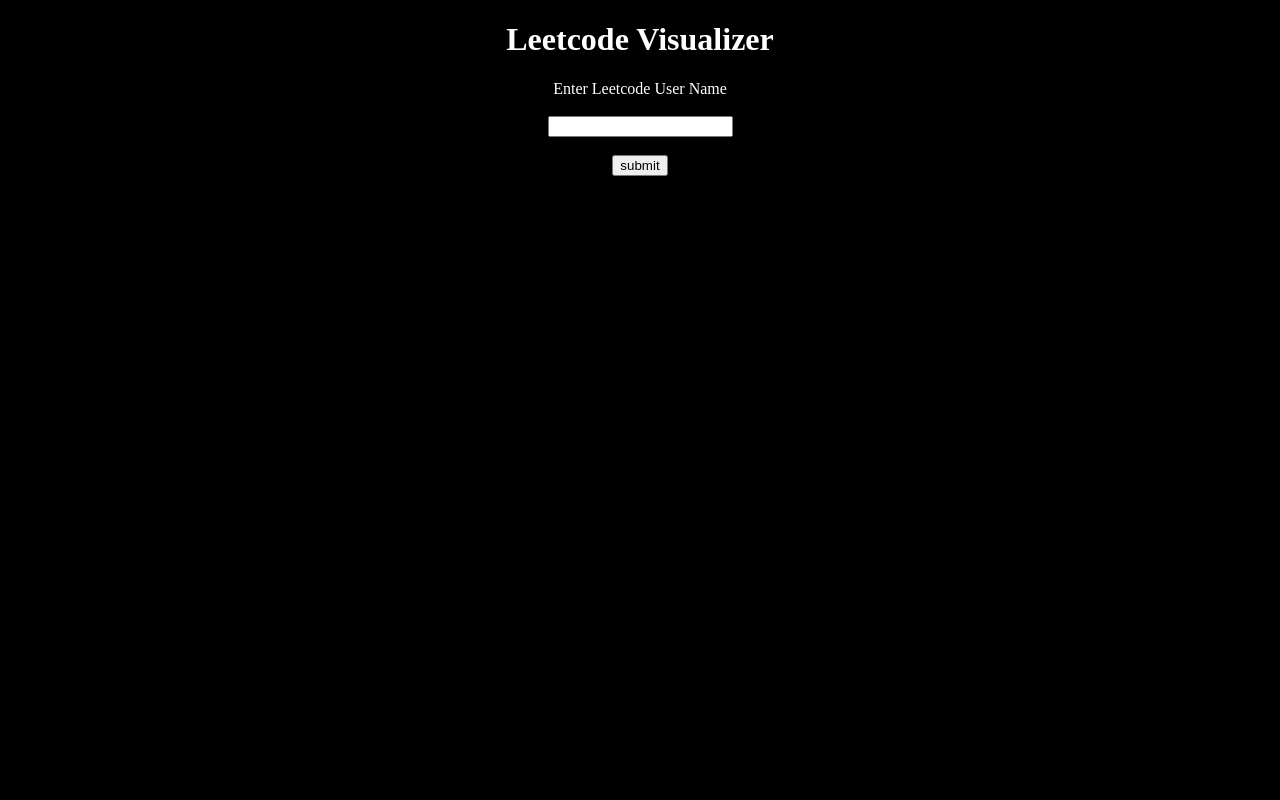
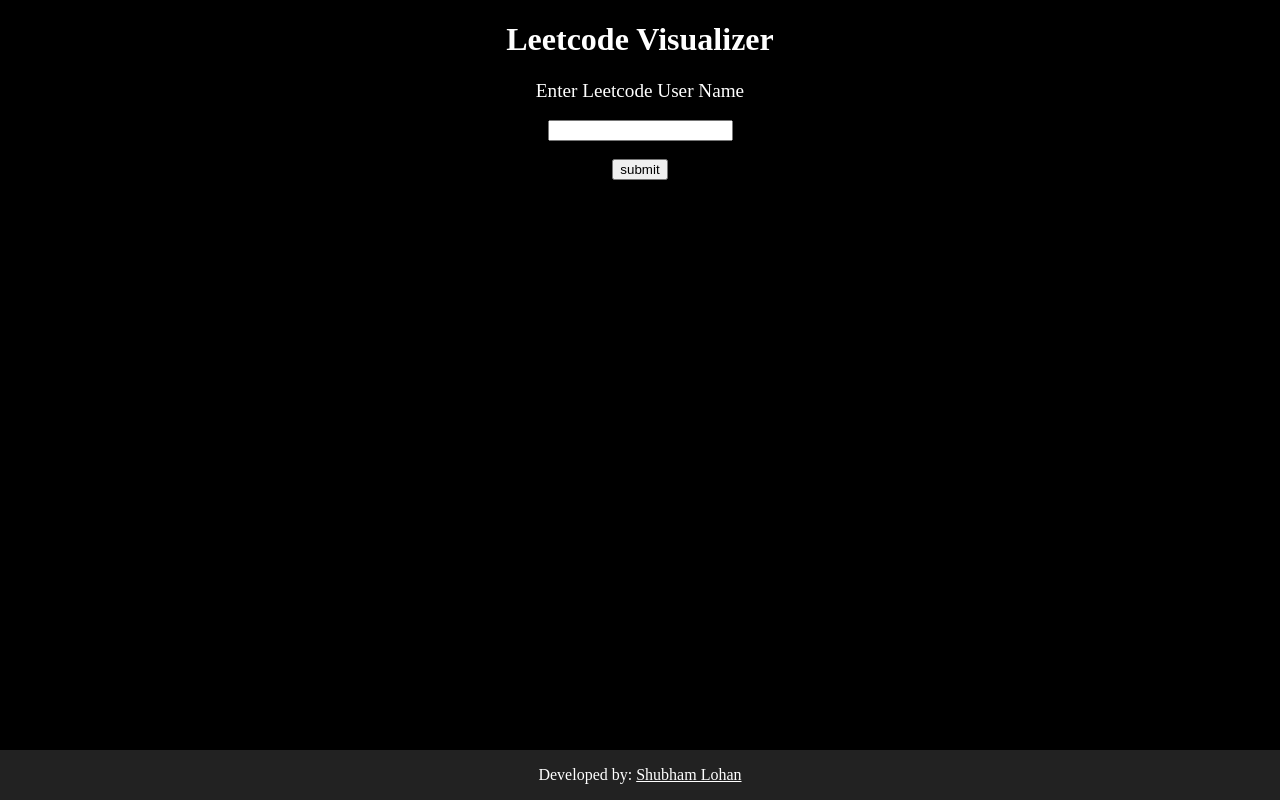
Before and after one commit to shubham-lohan/leetcode-visualiser, a Django app: page / in a window 1280 px wide. Run offline with Django 4.2, Linux system fonts and the light colour scheme; some libraries are stand-ins or nearby versions.

Commit message:
footer added

```diff
--- a/templates/index.html
+++ b/templates/index.html
@@ -11,7 +11,8 @@
     <title>Leetcode Visualizer</title>
     <style>
         h1,
-        h2 {
+        h2,
+        a {
             color: white;
             text-align: center;
 
@@ -22,6 +23,16 @@
             margin-left: auto;
             margin-right: auto;
         }
+
+        .footer {
+            position: fixed;
+            left: 0;
+            bottom: 0;
+            width: 100%;
+            background-color: rgb(34, 34, 34);
+            color: white;
+            text-align: center;
+        }
     </style>
     <script src="https://cdn.plot.ly/plotly-latest.min.js"></script>
 </head>
@@ -30,14 +41,14 @@
     <h1>Leetcode Visualizer</h1>
     <form action="" method="POST" style="text-align: center;">
         {% csrf_token %}
-        <label for=" username" style="color: white;">Enter Leetcode User Name </label><br><br>
+        <label for=" username" style="color: white; font-size: larger;">Enter Leetcode User Name </label><br><br>
         <input id="username" type="text" name="username">
         <br><br>
         <input type="submit" value="submit">
     </form>
     {% if user.username %}
     <br><br>
-    <img src="{{user.img}}" alt="leetcode profile" width="50" height="50" style="border-radius: 50%;" class="center">
+    <img src="{{user.img}}" alt="leetcode profile" width="80" height="80" style="border-radius: 50%;" class="center">
     <a href="http://leetcode.com/{{user.username}}" target="_blank">
         <h1>{{user.realname}}- ({{user.username}})</h1>
     </a>
@@ -47,6 +58,10 @@
     {{plot}}
     {% endautoescape %}
     {% endfor %}
+    <br><br>
+    <div class="footer">
+        <p>Developed by: <a href="https://github.com/shubham-lohan" target="_blank">Shubham Lohan</a></p>
+    </div>
 </body>
 
 </html>
```
